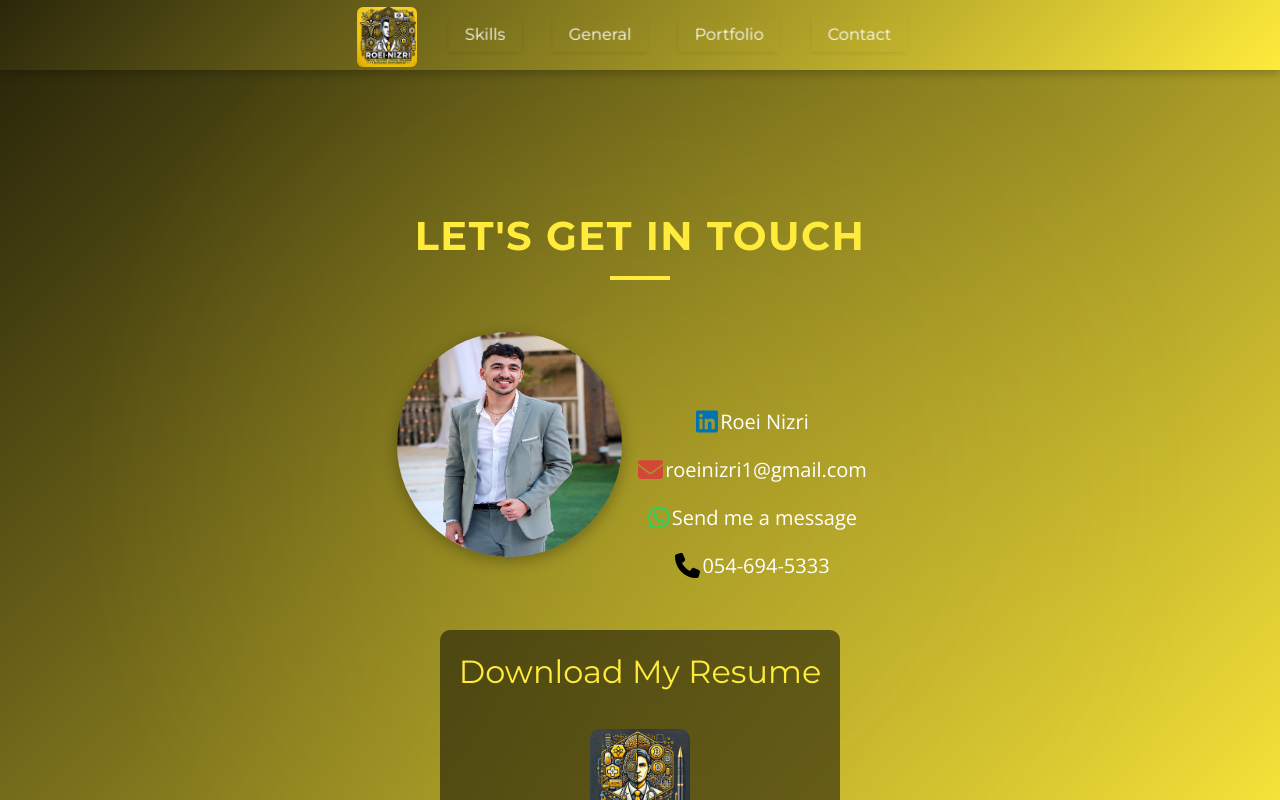
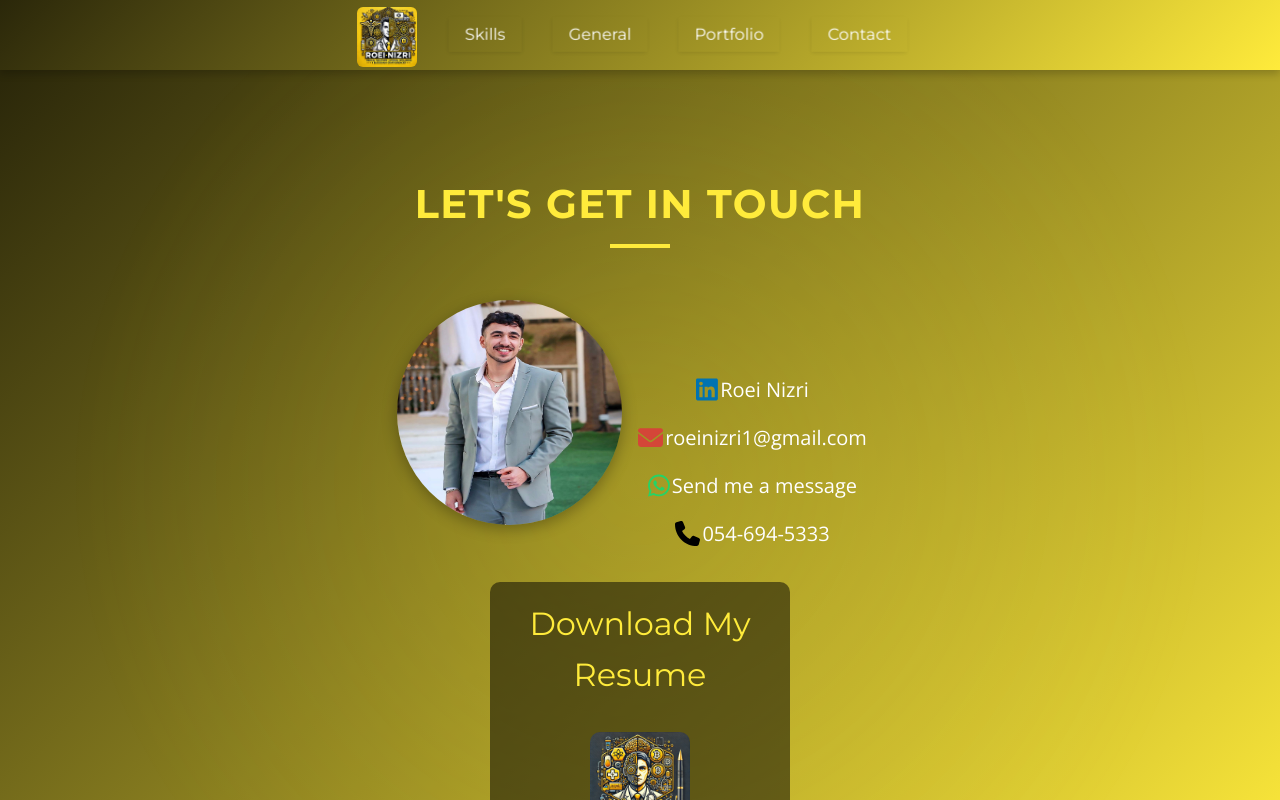
Before and after one commit to RoeiNizri/RoeiNizriCV, a React (Create React App) app: page /#/contact in a window 1280 px wide. Built offline with nearby package versions, Linux system fonts and the light colour scheme; no server answers.

Commit message:
Version: 1.2 Roei Nizri Web

```diff
--- a/src/components/Contact.module.css
+++ b/src/components/Contact.module.css
@@ -34,7 +34,7 @@
   max-width: 800px;
   margin: 0 auto;
   padding-bottom: 2rem;
-  padding-top: 4rem;
+  padding-top: 2rem;
 }
 
 .contact h2 {
@@ -100,8 +100,8 @@
   background: rgba(0, 0, 0, 0.5);
   border-radius: 10px;
   width: 100%; /* Make the section responsive */
-  max-width: 400px; /* Set a maximum width */
-  margin: 1rem auto; /* Center the section */
+  max-width: 300px; /* Set a maximum width */
+  margin: auto; /* Center the section */
   display: flex;
   align-items: center;
   justify-content: center;
--- a/src/components/GeneralInfo.module.css
+++ b/src/components/GeneralInfo.module.css
@@ -25,7 +25,7 @@ html, body {
   position: relative; /* Ensure z-index is effective */
   z-index: 2; /* Ensure this is above any background elements */
   padding-bottom: 2rem;
-  padding-top: 4rem;
+  padding-top: 2rem;
 }
 
 h2 {
--- a/src/components/Header.module.css
+++ b/src/components/Header.module.css
@@ -28,7 +28,7 @@ html, body {
   z-index: 2;
   max-width: 80%; /* Ensure it takes full width */
   margin: 0 auto;
-  padding-top: 4rem;
+  padding-top: 2rem;
   padding-left: 1rem; /* Added padding to improve readability */
   padding-right: 1rem; /* Added padding to improve readability */
   animation: fadeIn 1.5s ease-in-out;
--- a/src/components/Popup.css
+++ b/src/components/Popup.css
@@ -29,8 +29,8 @@
   padding: 20px;
   border: 1px solid #888;
   width: 80%;
-  max-width: 300px;
-  max-height: 400px;
+  max-width: 200px;
+  max-height: 300px;
   text-align: center;
   border-radius: 10px;
   box-shadow: 0 5px 15px rgba(0, 0, 0, 0.3);
@@ -75,8 +75,9 @@
 }
 
 /* Adjustments for placement */
-@media (min-width: 600px) {
+@media (min-width: 480px) {
   .popup-content {
-    left: 10%;
+    left: 20%;
+
   }
 }
--- a/src/components/Projects.module.css
+++ b/src/components/Projects.module.css
@@ -33,7 +33,8 @@ html, body {
 .projects .container {
   max-width: 1200px;
   margin: 0 auto;
-  padding: 0 20px;
+  padding-bottom: 2rem;
+  padding-top: 2rem;
 }
 .projects .project {
   background: #282c34;
--- a/src/components/Skills.module.css
+++ b/src/components/Skills.module.css
@@ -33,7 +33,8 @@ html, body {
 .skills .container {
   max-width: 1200px;
   margin: 0 auto;
-  padding: 0 20px;
+  padding-bottom: 2rem;
+  padding-top: 2rem;
 }
 .skills .skillList {
   list-style-type: none;
```
